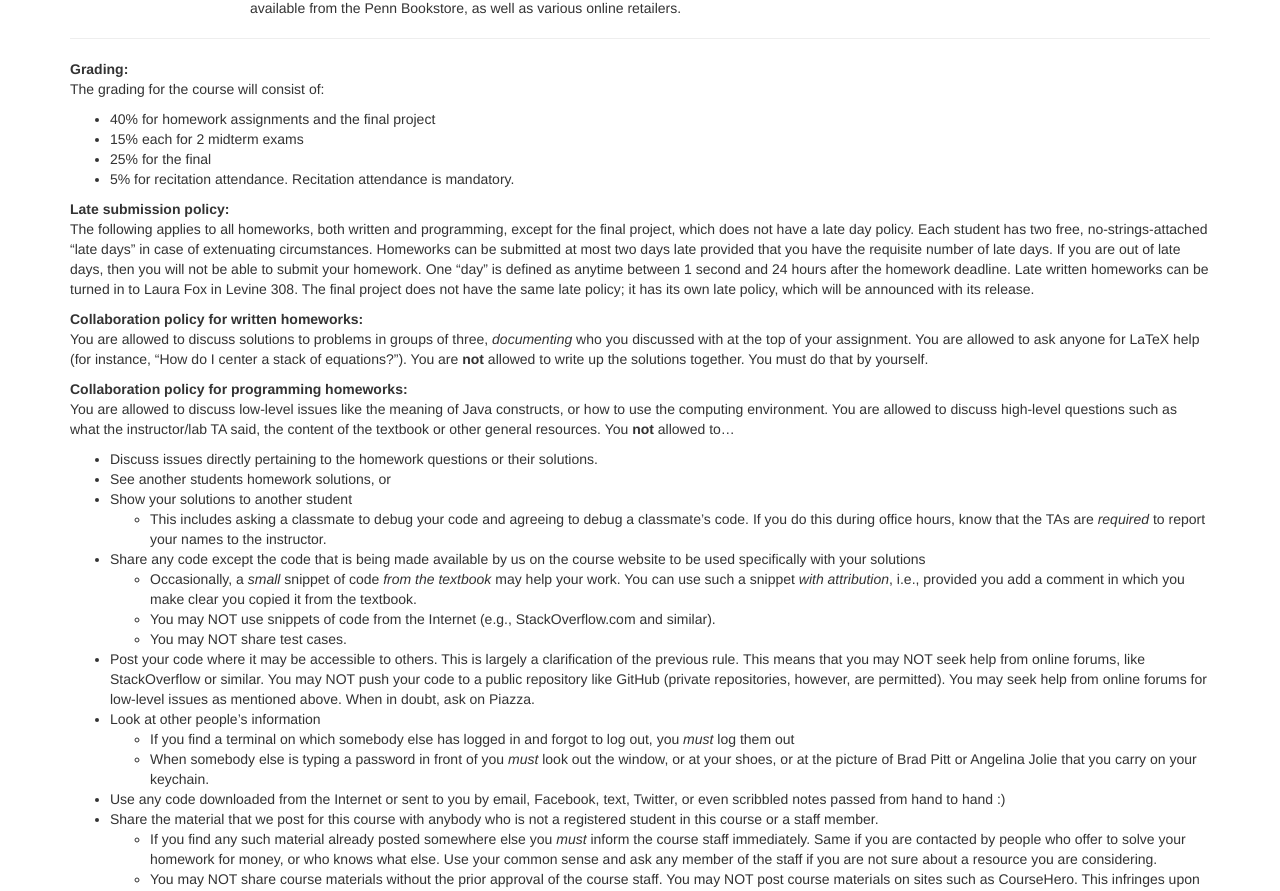
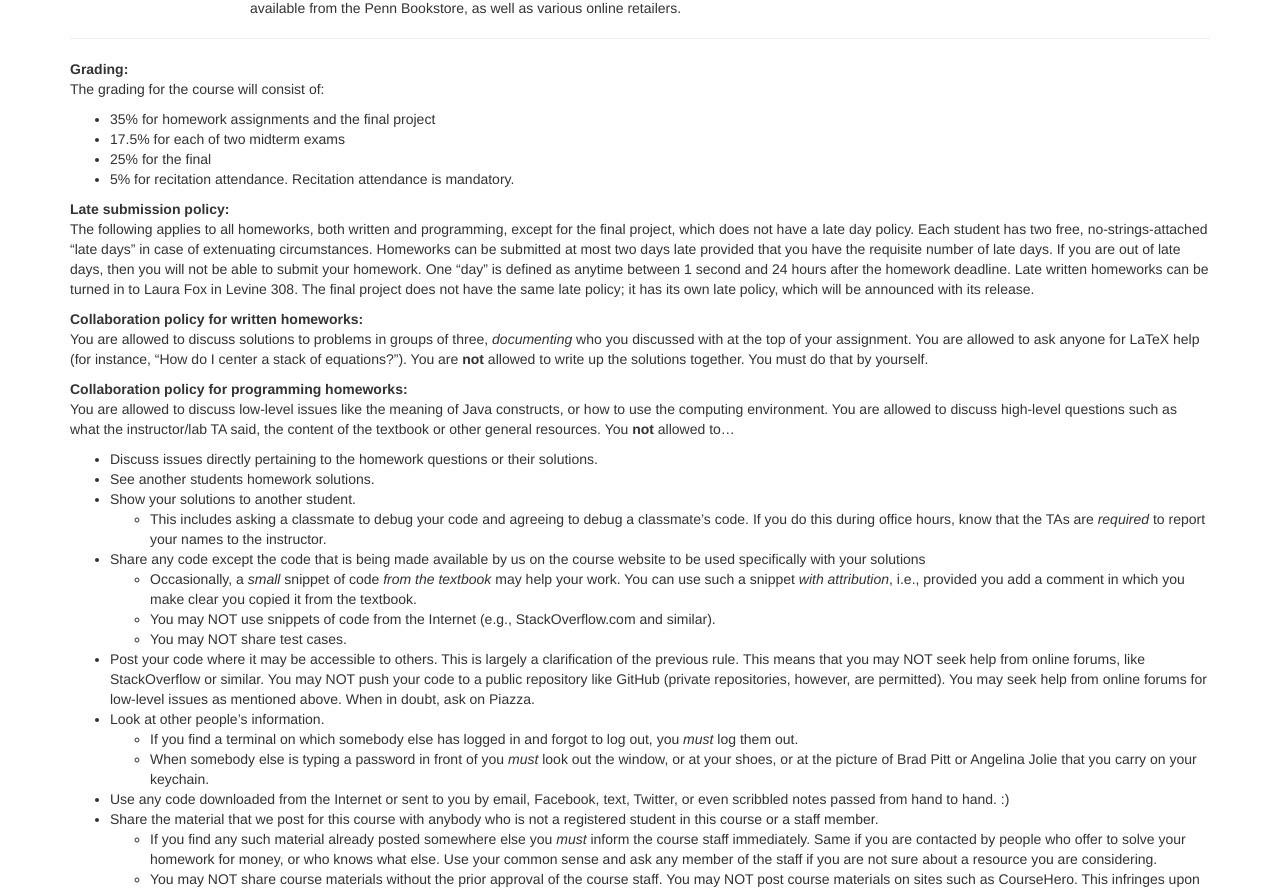
Before and after one commit to vikramkh/course-website-16fa, a Jekyll site: the page built from index.md, in a window 1280 px wide. Shown: the part 213-1104 px from the top of the page. Built offline with Jekyll 4.4.1, drawn with Linux system fonts in a browser that asks for light colours; nearby versions of some CDN libraries.

Commit message:
Update grade distribution

```diff
--- a/index.md
+++ b/index.md
@@ -35,8 +35,8 @@ Grading:
 
 : The grading for the course will consist of:
 
-    * 40% for homework assignments and the final project
-    * 15% each for 2 midterm exams
+    * 35% for homework assignments and the final project
+    * 17.5% for each of two midterm exams
     * 25% for the final
     * 5% for recitation attendance. Recitation attendance is mandatory.
 
@@ -74,8 +74,8 @@ Collaboration policy for programming homeworks:
 
     -   Discuss issues directly pertaining to the homework questions or
         their solutions.
-    -   See another students homework solutions, or
-    -   Show your solutions to another student
+    -   See another students homework solutions.
+    -   Show your solutions to another student.
         -   This includes asking a classmate to debug your code and agreeing
             to debug a classmate’s code. If you do this during office hours,
             know that the TAs are *required* to report your names to the
@@ -90,20 +90,20 @@ Collaboration policy for programming homeworks:
             StackOverflow.com and similar).
         -   You may NOT share test cases.
     -   Post your code where it may be accessible to others. This is largely a
-        clarification of the previous rule. This means that you may NOT seek help
-        from online forums, like StackOverflow or similar. You may NOT push your
-        code to a public repository like GitHub (private repositories, however, are
-        permitted). You may seek help from online forums for low-level issues as mentioned above.
-        When in doubt, ask on Piazza.
-    -   Look at other people’s information
+        clarification of the previous rule. This means that you may NOT seek
+        help from online forums, like StackOverflow or similar. You may NOT push
+        your code to a public repository like GitHub (private repositories,
+        however, are permitted). You may seek help from online forums for
+        low-level issues as mentioned above. When in doubt, ask on Piazza.
+    -   Look at other people’s information.
         -   If you find a terminal on which somebody else has logged in and
-            forgot to log out, you *must* log them out
+            forgot to log out, you *must* log them out.
         -   When somebody else is typing a password in front of you *must*
             look out the window, or at your shoes, or at the picture of Brad
             Pitt or Angelina Jolie that you carry on your keychain.
     -   Use any code downloaded from the Internet or sent to you by email,
         Facebook, text, Twitter, or even scribbled notes passed from hand to
-        hand :)
+        hand. :)
     -   Share the material that we post for this course with anybody who is
         not a registered student in this course or a staff member.
         -   If you find any such material already posted somewhere else you
```
